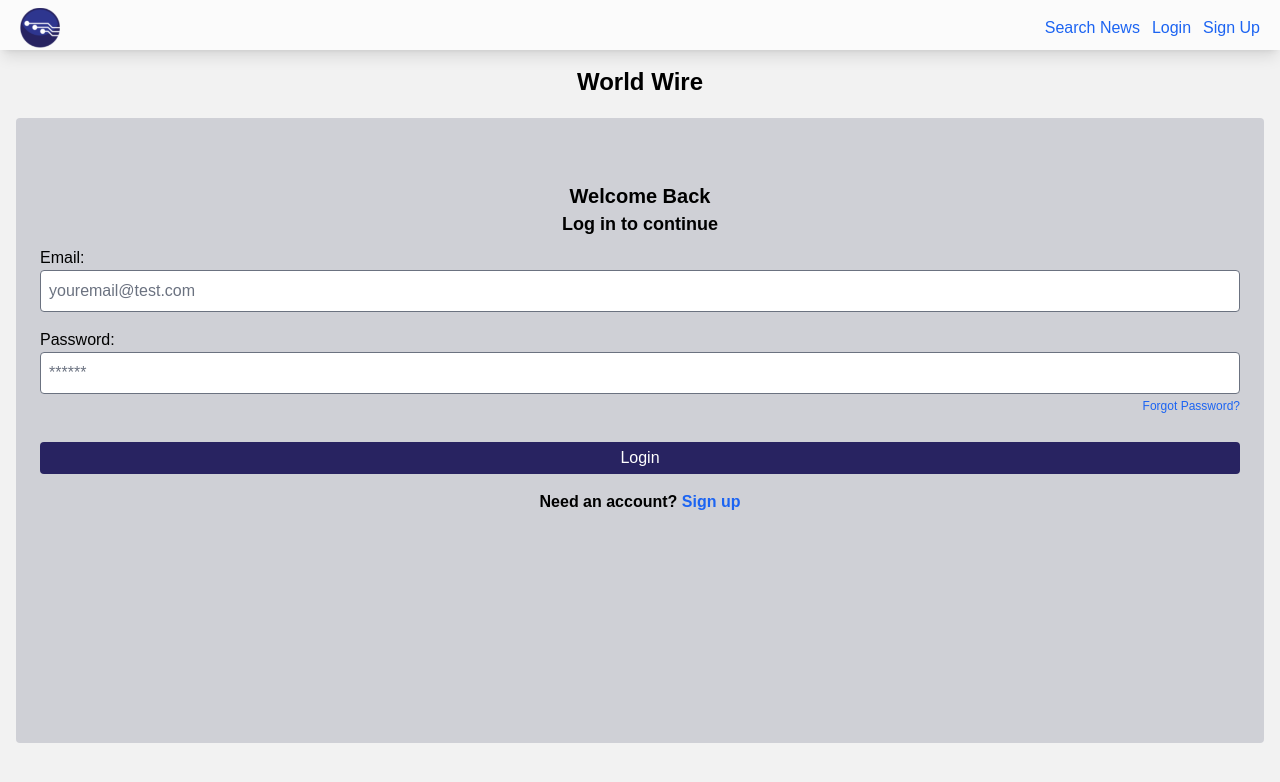
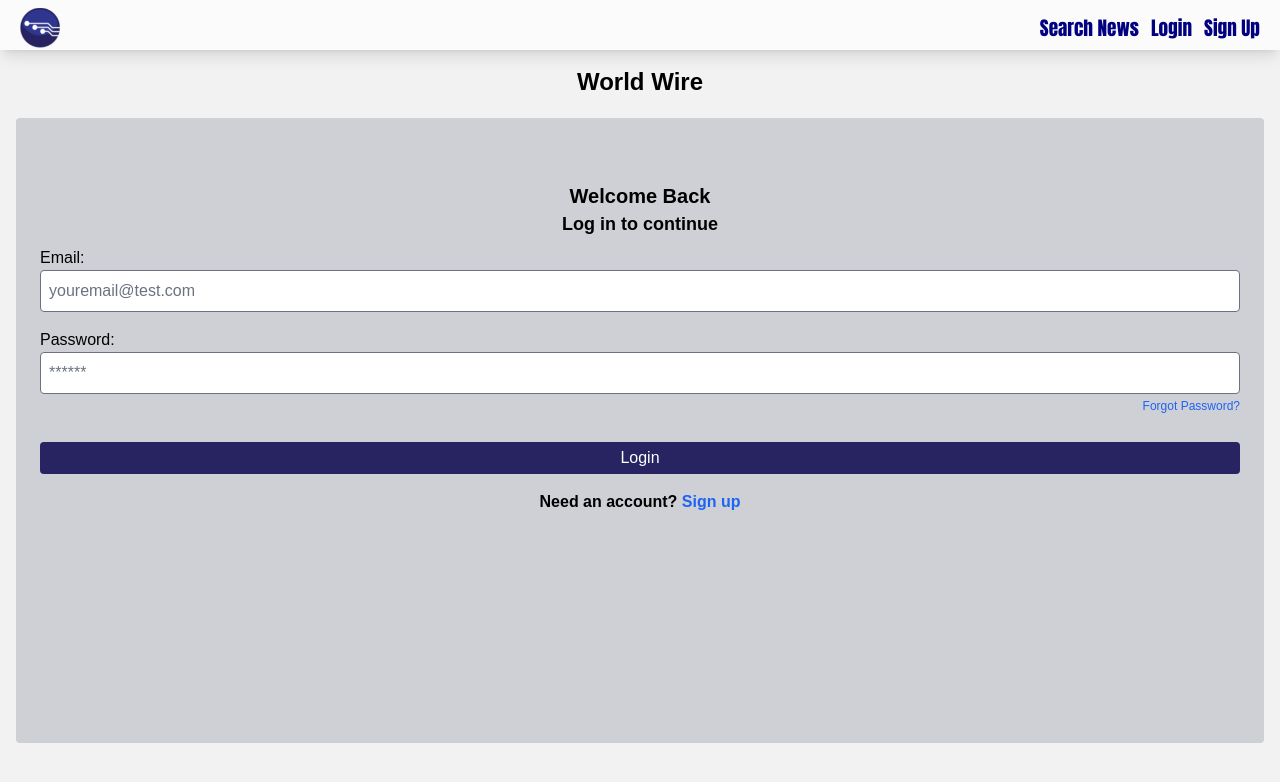
Before and after one commit to katgucilatar/world-wire-news, a React (Vite) app in the folder client/: page /login in a window 1280 px wide. Shown: the top 782 px of the page. Built offline with nearby package versions, Linux system fonts and the light colour scheme.

Commit message:
added basic styling to links in header

```diff
--- a/client/src/App.css
+++ b/client/src/App.css
@@ -257,3 +257,13 @@ input {
   margin: 25px;
   padding: 25px;
 }
+.navlink {
+  font-family: 'Impact';
+  font-size: 1.2rem;
+  color: navy;
+}
+.navlink:hover {
+  background-color: navy;
+  color: white;
+  padding: 10px;
+}
--- a/client/src/components/Header.jsx
+++ b/client/src/components/Header.jsx
@@ -9,7 +9,7 @@ function Header() {
 
   return (
     <nav
-      className="relative flex w-full flex-wrap items-center justify-between bg-[#FBFBFB] py-2 text-neutral-500 shadow-lg hover:text-neutral-700 focus:text-neutral-700 dark:bg-neutral-600 lg:py-2"
+      className="relative flex w-full flex-wrap items-center justify-between bg-[#FBFBFB] py-2 text-neutral-500 shadow-lg hover:text-neutral-700 focus:text-neutral-700 dark:bg-neutral-600 lg:py-2 navbar"
       data-te-navbar-ref
     >
       <div className="flex w-full flex-wrap items-center justify-between px-3">
@@ -18,18 +18,18 @@ function Header() {
         </Link>
         {isLoggedIn() ? (
           <>
-            <Link to="/homepage" className="text-blue-600">
+            <Link to="/homepage" className="text-blue-600 navlink">
               Homepage
             </Link>
-            <Link to="/search-news" className="text-blue-600 mr-3">
+            <Link to="/search-news" className="text-blue-600 mr-3 navlink">
                 Search News
               </Link>
-            <Link to="/dashboard" className="text-blue-600">
+            <Link to="/dashboard" className="text-blue-600 navlink">
               Dashboard
             </Link>
             <button
               type="button"
-              className="text-blue-600"
+              className="text-blue-600 navlink"
               onClick={logoutUser}
             >
               Logout
@@ -38,13 +38,13 @@ function Header() {
         ) : (
           <>
             <div className="py-2">
-              <Link to="/search-news" className="text-blue-600 mr-3">
+              <Link to="/search-news" className="text-blue-600 mr-3 navlink">
                 Search News
               </Link>
-              <Link to="/login" className="text-blue-600 mr-3">
+              <Link to="/login" className="text-blue-600 mr-3 navlink">
                 Login
               </Link>
-              <Link to="/register" className="text-blue-600">
+              <Link to="/register" className="text-blue-600 navlink">
                 Sign Up
               </Link>
             </div>
--- a/client/src/pages/Landing.jsx
+++ b/client/src/pages/Landing.jsx
@@ -59,10 +59,10 @@ const Landing = () => {
     heading: {
       backgroundImage: 'linear-gradient(blue, white)',
       borderRadius: '15px 50px',
-      fontFamily: 'Didot, serif',
+      fontFamily: 'Impact',
       minHeight: 50,
       lineHeight: 3.5,
-      fontSize: '2rem',
+      fontSize: '3rem',
       color: '#000080',
       padding: '0 20px',
     },
```
